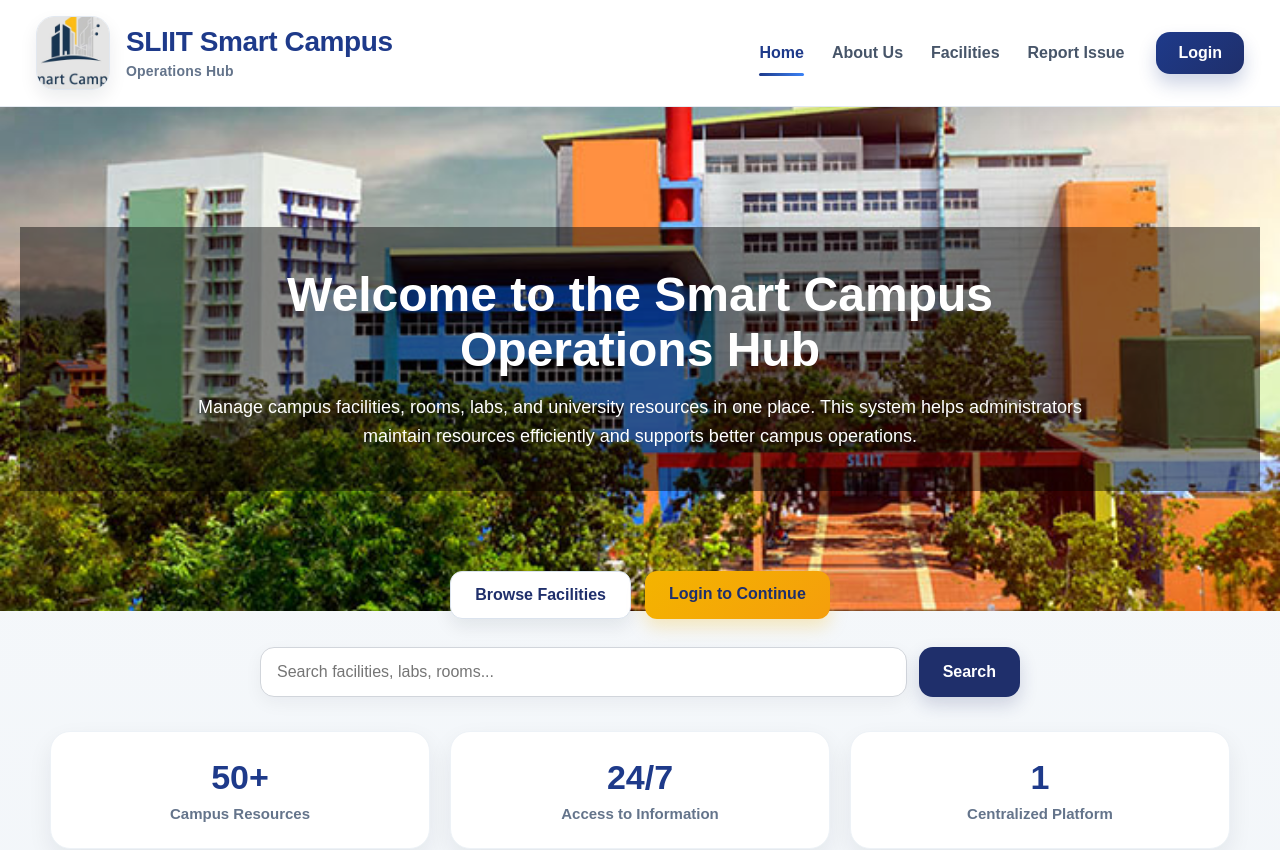
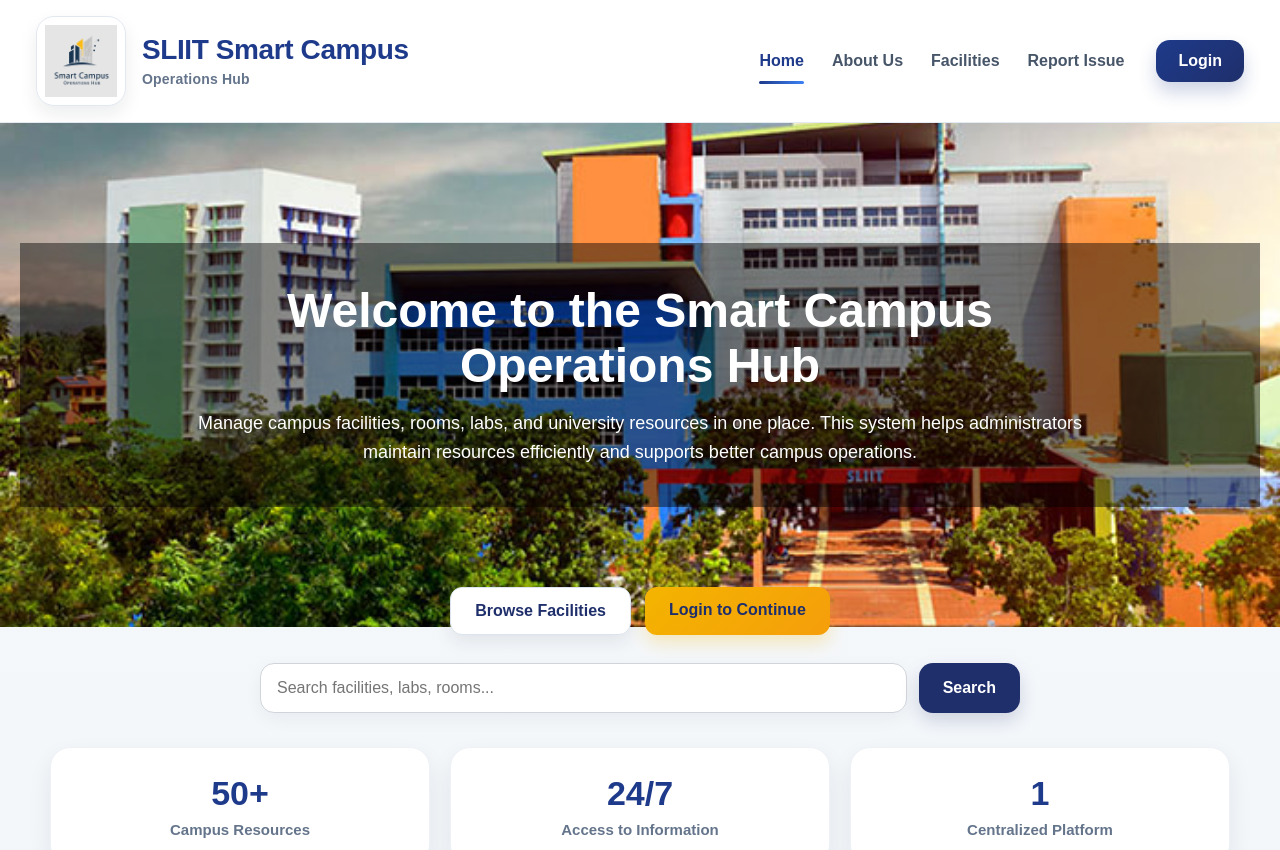
Before and after one commit to HASHINI-MARASINGHE/it3030-paf-2026-smart-campus-groupWD_49_2.2, a React (Vite) app in the folder frontend/: page / in a window 1280 px wide. Shown: the top 850 px of the page. Built offline with nearby package versions, Linux system fonts and the light colour scheme.

Commit message:
fix navbar logo display and center add facility form

```diff
--- a/frontend/src/components/Navbar.jsx
+++ b/frontend/src/components/Navbar.jsx
@@ -64,6 +64,9 @@ function Navbar() {
             }}
           >
             Report Issue
+            {isActive("/report-ticket") && (
+              <span style={styles.navUnderline}></span>
+            )}
           </Link>
 
           <Link to="/login" style={styles.loginBtn}>
@@ -107,24 +110,24 @@ const styles = {
   },
 
   logoWrapper: {
-    width: "74px",
-    height: "74px",
+    width: "90px",
+    height: "90px",
     borderRadius: "18px",
-    background: "linear-gradient(145deg, #ffffff, #f8fafc)",
+    background: "#ffffff",
     border: "1px solid #e2e8f0",
     boxShadow: "0 8px 18px rgba(15, 23, 42, 0.08)",
-    overflow: "hidden",
     display: "flex",
     alignItems: "center",
     justifyContent: "center",
     flexShrink: 0,
+    padding: "8px",
+    overflow: "visible",
   },
 
   logoImage: {
-    width: "96px",
-    height: "96px",
+    width: "100%",
+    height: "100%",
     objectFit: "contain",
-    transform: "scale(1.35)",
     display: "block",
   },
 
--- a/frontend/src/pages/admin/AddFacilityPage.jsx
+++ b/frontend/src/pages/admin/AddFacilityPage.jsx
@@ -43,7 +43,7 @@ function AddFacilityPage() {
   };
 
   return (
-    <div>
+    <div style={styles.page}>
       <Toast
         message={message}
         type={messageType}
@@ -59,17 +59,28 @@ function AddFacilityPage() {
 
       <div style={styles.headerBox}>
         <h2 style={styles.heading}>Add New Facility</h2>
-        <p style={styles.subText}>Create a new campus facility or resource.</p>
+        <p style={styles.subText}>
+          Create a new campus facility or resource.
+        </p>
       </div>
 
       <div style={styles.formWrapper}>
-        <FacilityForm onSubmit={handleAddFacility} buttonText="Add Facility" />
+        <div style={styles.formContainer}>
+          <FacilityForm
+            onSubmit={handleAddFacility}
+            buttonText="Add Facility"
+          />
+        </div>
       </div>
     </div>
   );
 }
 
 const styles = {
+  page: {
+    padding: "20px 30px",
+  },
+
   backLink: {
     display: "inline-block",
     marginBottom: "16px",
@@ -77,20 +88,36 @@ const styles = {
     fontWeight: "bold",
     textDecoration: "none",
   },
+
   headerBox: {
     marginBottom: "10px",
   },
+
   heading: {
     color: "#1f2f6b",
     marginBottom: "6px",
     fontSize: "30px",
+    fontWeight: "700",
   },
+
   subText: {
     color: "#555",
     fontSize: "16px",
   },
+
   formWrapper: {
-    marginTop: "20px",
+    marginTop: "25px",
+    display: "flex",
+    justifyContent: "center",
+  },
+
+  formContainer: {
+    width: "100%",
+    maxWidth: "700px",
+    background: "#ffffff",
+    padding: "30px",
+    borderRadius: "12px",
+    boxShadow: "0 8px 20px rgba(0,0,0,0.08)",
   },
 };
 
```
